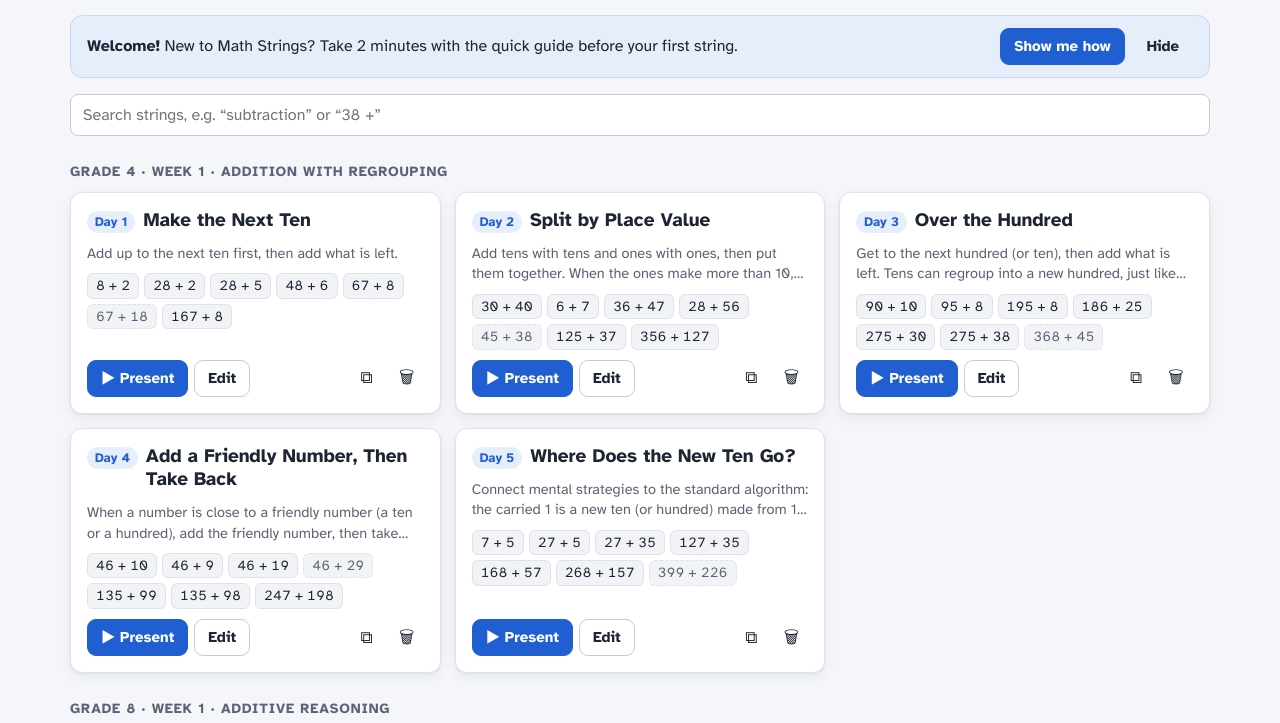
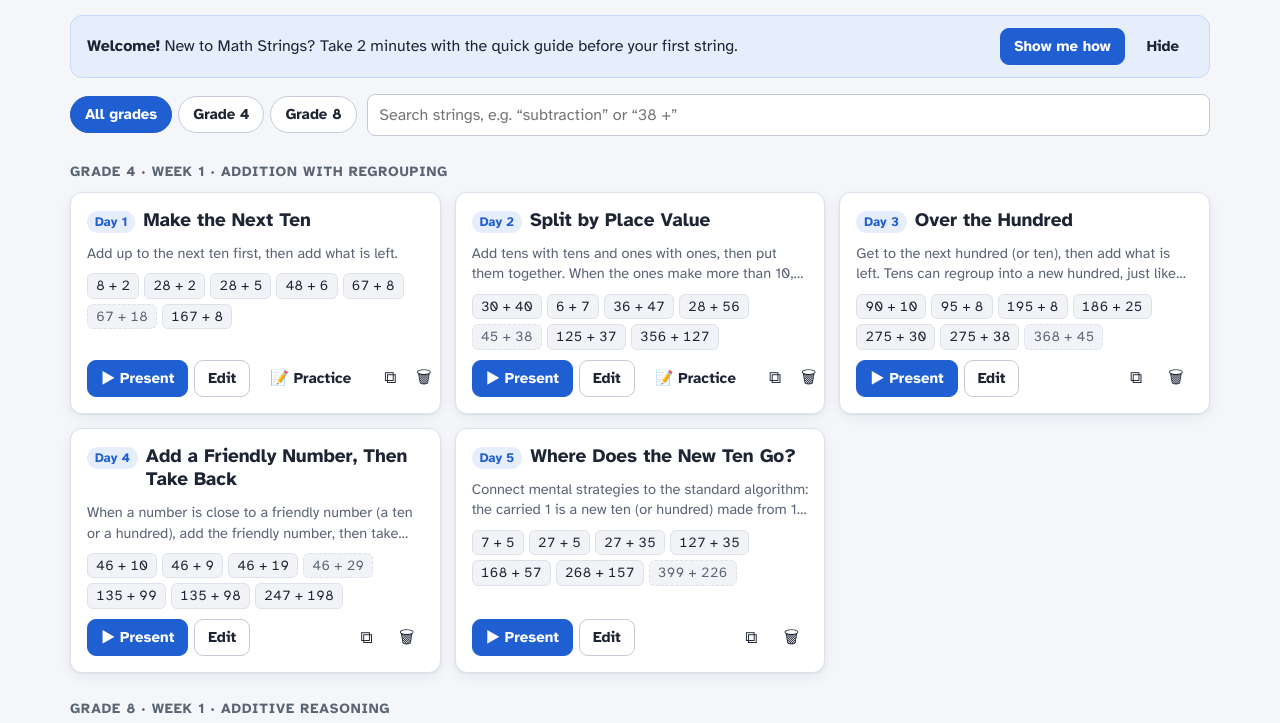
Before and after one commit to gdrutz-blip/math-strings, a plain HTML site: page index.html in a window 1280 px wide. Shown: the part 77-800 px from the top of the page. Drawn offline with Linux system fonts and the light colour scheme.

Commit message:
Grade filter (#/grade/4), printable practice cards with likely student responses, Grade 4 Days 1-2 responses
Co-Authored-By: Claude Opus 5.5 <noreply@anthropic.com>
Claude-Session: https://claude.ai/code/session_01WSUdUMjnnYPXP2eXZXjjiB

```diff
--- a/app.js
+++ b/app.js
@@ -30,7 +30,7 @@
     const o = Object.assign({ title: 'Untitled string', group: '', label: '', tool: 'numberline', strategy: '', problems: [] }, s);
     if (!o.id) o.id = slug((o.label ? o.label + '-' : '') + o.title) + '-' + uid();
     if (!TOOL[o.tool]) o.tool = 'numberline';
-    o.problems = (o.problems || []).map(p => typeof p === 'string' ? splitProblem(p) : ({ q: String(p.q || ''), a: p.a == null ? '' : String(p.a), optional: !!p.optional, notes: p.notes || '' }));
+    o.problems = (o.problems || []).map(p => typeof p === 'string' ? splitProblem(p) : ({ q: String(p.q || ''), a: p.a == null ? '' : String(p.a), optional: !!p.optional, notes: p.notes || '', ...(Array.isArray(p.responses) && p.responses.length ? { responses: p.responses } : {}) }));
     return o;
   }
   function splitProblem(line) {
@@ -112,6 +112,8 @@
     if (view === 'present' && id) return presenter(decodeURIComponent(id));
     if (view === 'quick') return presenter('__quick');
     if (view === 'start') return startPage();
+    if (view === 'practice' && id) return practicePage(decodeURIComponent(id));
+    if (view === 'grade') { gradeFilter = id ? decodeURIComponent(id) : 'all'; store.set('grade', gradeFilter); }
     if (view === 'edit' && id) return editor(decodeURIComponent(id));
     libraryView();
   }
@@ -120,10 +122,14 @@
 
   /* ================= library ================= */
   let searchText = '';
+  let gradeFilter = store.get('grade', 'all');
+  const gradeOf = s => ((s.group || '').match(/^\s*Grade\s*(\w+)/i) || [])[1] || null;
   function libraryView() {
     document.title = 'Math Strings';
     const q = searchText.toLowerCase();
-    const list = library.filter(s => !q || [s.title, s.label, s.group, s.strategy, ...s.problems.map(p => p.q)].join(' ').toLowerCase().includes(q));
+    const grades = [...new Set(library.map(gradeOf).filter(Boolean))].sort((a, b) => (parseInt(a) || 0) - (parseInt(b) || 0) || String(a).localeCompare(b));
+    if (gradeFilter !== 'all' && !grades.includes(gradeFilter)) gradeFilter = 'all';
+    const list = library.filter(s => (gradeFilter === 'all' || gradeOf(s) === gradeFilter) && (!q || [s.title, s.label, s.group, s.strategy, ...s.problems.map(p => p.q)].join(' ').toLowerCase().includes(q)));
     const groups = [];
     list.forEach(s => { const g = s.group || 'Other strings'; let G = groups.find(x => x.name === g); if (!G) groups.push(G = { name: g, items: [] }); G.items.push(s); });
     app.innerHTML = `
@@ -145,7 +151,10 @@
           </div>
         </div>
         ${store.get('welcomed', false) ? '' : `<div class="welcome"><div><b>Welcome!</b> New to Math Strings? Take 2 minutes with the quick guide before your first string.</div><div class="welcome-btns"><a class="btn primary" href="#/start" data-act="seen">Show me how</a><button class="btn ghost" data-act="dismiss">Hide</button></div></div>`}
-        <div class="searchbar"><input id="search" placeholder="Search strings, e.g. “subtraction” or “38 +”" value="${esc(searchText)}"></div>
+        <div class="searchbar">
+          ${grades.length > 1 ? `<div class="grade-chips" role="group" aria-label="Show grade">${['all', ...grades].map(g => `<button class="gchip${g === gradeFilter ? ' on' : ''}" data-act="grade" data-g="${esc(g)}">${g === 'all' ? 'All grades' : 'Grade ' + esc(g)}</button>`).join('')}</div>` : ''}
+          <input id="search" placeholder="Search strings, e.g. “subtraction” or “38 +”" value="${esc(searchText)}">
+        </div>
         <div id="groups">
           ${groups.length ? groups.map(G => `
             <div class="group-title">${esc(G.name)}</div>
@@ -169,6 +178,8 @@
       if (act === 'help') helpModal();
       if (act === 'seen') store.set('welcomed', true);
       if (act === 'dismiss') { store.set('welcomed', true); libraryView(); }
+      if (act === 'grade') { gradeFilter = b.dataset.g; store.set('grade', gradeFilter); history.replaceState(null, '', gradeFilter === 'all' ? '#/' : '#/grade/' + encodeURIComponent(gradeFilter)); libraryView(); }
+      if (act === 'practice') go('practice/' + encodeURIComponent(id));
       if (act === 'present') go('present/' + encodeURIComponent(id));
       if (act === 'edit') go('edit/' + encodeURIComponent(id));
       if (act === 'dup') { const s = findString(id); const c = normalizeString(JSON.parse(JSON.stringify(clean(s)))); c.id = slug(s.title) + '-' + uid(); c.title = s.title + ' (copy)'; c._edited = true; library.splice(library.indexOf(s) + 1, 0, c); saveLibrary(); libraryView(); toast('Duplicated'); }
@@ -186,6 +197,7 @@
       <div class="card-actions">
         <button class="btn primary" data-act="present" data-id="${esc(s.id)}">▶ Present</button>
         <button class="btn" data-act="edit" data-id="${esc(s.id)}">Edit</button>
+        ${s.problems.some(p => p.responses) ? `<button class="btn ghost" data-act="practice" data-id="${esc(s.id)}" title="Printable card of likely student responses and what to type">📝 Practice</button>` : ''}
         <span class="spacer"></span>
         ${edited ? `<button class="btn small ghost" data-act="revert" data-id="${esc(s.id)}" title="Your copy differs from the website. Click to restore the website version.">↺ site version</button>` : ''}
         <button class="icon-btn" data-act="dup" data-id="${esc(s.id)}" title="Duplicate">⧉</button>
@@ -366,6 +378,35 @@ Rules:
 - Write problems plainly: 38 + 9, 100 - 76, 3/4 + 1/3 (fractions), 1 1/2 (mixed numbers), 2^3 (exponents), 6 x 8 or 6 × 8.
 - "a" (answer) and "notes" are for me only; students never see them.
 - Mark skippable problems with "optional": true.`;
+
+  // A printable practice card: likely student responses for each problem, and exactly what to type
+  function practicePage(id) {
+    const s = findString(id);
+    if (!s) return go('');
+    document.title = 'Practice · ' + s.title;
+    app.onclick = app.oninput = app.onchange = app.onkeydown = null;
+    const toolCell = t => { const x = TOOL[t]; return x ? `<span class="pt-tool">${x.icon} ${esc(x.short || x.name)}</span>` : esc(t || ''); };
+    app.innerHTML = `
+    <div class="guide practice">
+      <div class="ed-head no-print">
+        <a class="btn ghost" href="#/">← Library</a>
+        <span style="flex:1"></span>
+        <button class="btn" onclick="window.print()">🖨 Print</button>
+        <a class="btn primary" href="#/present/${encodeURIComponent(s.id)}">▶ Present this string</a>
+      </div>
+      <h1>${s.label ? esc(s.label) + ' · ' : ''}${esc(s.title)} <span class="pt-sub">Practice card</span></h1>
+      ${s.strategy ? `<p class="lead">${esc(s.strategy)}</p>` : ''}
+      <div class="pt-how"><b>How to practise in pairs:</b> one person presents the string; the other plays the class and reads a "student says" line. The presenter records the answer (<kbd>A</kbd>), picks the tool, types what's in the last column, and presses <kbd>Enter</kbd>. Swap after a few problems. Press <b>↺</b> in the top bar to start the string fresh.</div>
+      ${s.problems.map((p, i) => `
+        <section class="panel pt-prob">
+          <div class="pt-head"><span class="pt-num">${i + 1}</span><span class="expr pt-q">${exprHTML(p.q)}</span><span class="pt-a">= ${esc(p.a)}</span>${p.optional ? '<span class="pt-opt">optional</span>' : ''}</div>
+          ${p.notes ? `<p class="pt-notes">${esc(p.notes.replace(/\s*Model:.*$/s, ''))}</p>` : ''}
+          ${p.responses ? `<table class="gtable pt-table"><tr><th>Student says</th><th>Tool</th><th>Type this</th></tr>${p.responses.map(r => `<tr class="${r.kind === 'error' ? 'pt-err' : ''}"><td>${r.kind === 'error' ? '<span class="pt-flag">mistake</span> ' : ''}“${esc(r.say)}”</td><td>${toolCell(r.tool)}</td><td>${r.type ? `<code>${esc(r.type)}</code>` : ''}${r.tip ? `<div class="pt-tip">${esc(r.tip)}</div>` : ''}</td></tr>`).join('')}</table>` : '<p class="hint">No practice responses for this problem yet.</p>'}
+        </section>`).join('')}
+      ${s.wrapUp ? `<section class="panel"><h2>Wrap-up</h2><p>${esc(s.wrapUp)}</p></section>` : ''}
+    </div>`;
+    window.scrollTo(0, 0);
+  }
 
   function startPage() {
     store.set('welcomed', true);
--- a/strings.json
+++ b/strings.json
@@ -20,38 +20,151 @@
         {
           "q": "8 + 2",
           "a": "10",
-          "notes": "Look for: a known fact. Ask: \"Hold on to this.\""
+          "notes": "Look for: a known fact. Ask: \"Hold on to this.\"",
+          "responses": [
+            {
+              "say": "I just know 8 and 2 make 10.",
+              "tool": "numberline",
+              "type": "8 +2"
+            },
+            {
+              "say": "I counted on: 9, 10.",
+              "tool": "numberline",
+              "type": "8 +1 +1"
+            }
+          ]
         },
         {
           "q": "28 + 2",
           "a": "30",
-          "notes": "Look for: \"8 and 2 make a ten.\" Ask: \"How does 8 + 2 help?\" Model: numberline 28 +2"
+          "notes": "Look for: \"8 and 2 make a ten.\" Ask: \"How does 8 + 2 help?\" Model: numberline 28 +2",
+          "responses": [
+            {
+              "say": "8 and 2 make a ten, so 20 and 10 is 30.",
+              "tool": "numberline",
+              "type": "28 +2",
+              "tip": "Click +2 and type “8 + 2 makes a ten”"
+            },
+            {
+              "say": "I counted 29, 30.",
+              "tool": "numberline",
+              "type": "28 +1 +1"
+            }
+          ]
         },
         {
           "q": "28 + 5",
           "a": "33",
-          "notes": "Look for: 28 + 2 = 30, then 3 more. Ask: \"Where did the 5 go?\" Word choice: \"I broke 5 into 2 and 3.\" Model: numberline 28 +2 +3"
+          "notes": "Look for: 28 + 2 = 30, then 3 more. Ask: \"Where did the 5 go?\" Word choice: \"I broke 5 into 2 and 3.\" Model: numberline 28 +2 +3",
+          "responses": [
+            {
+              "say": "28 plus 2 is 30, then 3 more is 33.",
+              "tool": "numberline",
+              "type": "28 +2 +3",
+              "tip": "The target strategy. Ask: where did the 5 go?"
+            },
+            {
+              "say": "I counted on 5: 29, 30, 31, 32, 33.",
+              "tool": "numberline",
+              "type": "28 +1x5",
+              "tip": "Then ask: is there a jump that gets you to a ten?"
+            },
+            {
+              "say": "I did 20 + 5 = 25, then 8 more.",
+              "tool": "split",
+              "type": "28 + 5"
+            },
+            {
+              "say": "31.",
+              "tool": "numberline",
+              "type": "28 +2 +1",
+              "kind": "error",
+              "tip": "Used only part of the 5. Ask: how much of the 5 have you used?"
+            }
+          ]
         },
         {
           "q": "48 + 6",
           "a": "54",
-          "notes": "Look for: 48 + 2 = 50, then 4 more. Ask: \"How did you know to use 2?\" Model: numberline 48 +2 +4"
+          "notes": "Look for: 48 + 2 = 50, then 4 more. Ask: \"How did you know to use 2?\" Model: numberline 48 +2 +4",
+          "responses": [
+            {
+              "say": "48 + 2 is 50, then 4 more is 54.",
+              "tool": "numberline",
+              "type": "48 +2 +4"
+            },
+            {
+              "say": "I did 48 + 6 like the last one: to the next ten first.",
+              "tool": "text",
+              "type": "48 + 6 = 48 + 2 + 4 ; = 50 + 4 ; = 54"
+            },
+            {
+              "say": "414 (wrote 4 tens and 14).",
+              "tool": "split",
+              "type": "48 + 6",
+              "kind": "error",
+              "tip": "Ask: how many tens are in 14?"
+            }
+          ]
         },
         {
           "q": "67 + 8",
           "a": "75",
-          "notes": "Look for: 67 + 3 = 70, then 5 more. Ask: \"What is the next ten after 67?\" Model: numberline 67 +3 +5"
+          "notes": "Look for: 67 + 3 = 70, then 5 more. Ask: \"What is the next ten after 67?\" Model: numberline 67 +3 +5",
+          "responses": [
+            {
+              "say": "67 + 3 is 70, then 5 more is 75.",
+              "tool": "numberline",
+              "type": "67 +3 +5"
+            },
+            {
+              "say": "I did 67 + 10 = 77, then took away 2.",
+              "tool": "numberline",
+              "type": "67 +10 -2",
+              "tip": "A Day 4 strategy. Accept it and name it."
+            }
+          ]
         },
         {
           "q": "67 + 18",
           "a": "85",
           "notes": "Look for: 67 + 3 = 70, then 15 more; or 67 + 10 + 8. Ask: \"Can the last problem help?\" Model: numberline 67 +3 +15",
-          "optional": true
+          "optional": true,
+          "responses": [
+            {
+              "say": "67 + 3 = 70, and I still had 15 left, so 85.",
+              "tool": "numberline",
+              "type": "67 +3 +15"
+            },
+            {
+              "say": "67 + 10 = 77, then 77 + 8 = 85.",
+              "tool": "numberline",
+              "type": "67 +10 +3 +5"
+            },
+            {
+              "say": "Last one was 75, plus 10 more.",
+              "tool": "numberline",
+              "type": "75 +10"
+            }
+          ]
         },
         {
           "q": "167 + 8",
           "a": "175",
-          "notes": "Look for: the same moves as 67 + 8. Ask: \"Predict before I show it. What changed?\" Model: numberline 167 +3 +5"
+          "notes": "Look for: the same moves as 67 + 8. Ask: \"Predict before I show it. What changed?\" Model: numberline 167 +3 +5",
+          "responses": [
+            {
+              "say": "Same as 67 + 8, just in the hundreds: 175.",
+              "tool": "numberline",
+              "type": "167 +3 +5",
+              "tip": "Ask: what changed? what stayed the same?"
+            },
+            {
+              "say": "I did 160 + 15.",
+              "tool": "split",
+              "type": "167 + 8"
+            }
+          ]
         }
       ]
     },
@@ -74,38 +187,151 @@
         {
           "q": "30 + 40",
           "a": "70",
-          "notes": "Look for: 3 tens + 4 tens = 7 tens. Ask: \"How many tens?\""
+          "notes": "Look for: 3 tens + 4 tens = 7 tens. Ask: \"How many tens?\"",
+          "responses": [
+            {
+              "say": "3 tens and 4 tens is 7 tens.",
+              "tool": "text",
+              "type": "30 + 40 = 3 tens + 4 tens ; = 7 tens ; = 70"
+            },
+            {
+              "say": "3 + 4 = 7, then put a zero.",
+              "tool": "text",
+              "type": "3 tens + 4 tens = 7 tens",
+              "tip": "Ask: 3 what? 4 what? Why the zero?"
+            }
+          ]
         },
         {
           "q": "6 + 7",
           "a": "13",
-          "notes": "Look for: a known fact, or 6 + 4 + 3. Ask: \"How many tens and ones is 13?\""
+          "notes": "Look for: a known fact, or 6 + 4 + 3. Ask: \"How many tens and ones is 13?\"",
+          "responses": [
+            {
+              "say": "I know 6 + 7 = 13.",
+              "tool": "split",
+              "type": "6 + 7"
+            },
+            {
+              "say": "6 + 4 = 10, then 3 more.",
+              "tool": "numberline",
+              "type": "6 +4 +3"
+            }
+          ]
         },
         {
           "q": "36 + 47",
           "a": "83",
-          "notes": "Look for: 70 + 13 = 83. Ask: \"How did the last two problems help?\" Word choice: \"13 ones is 1 ten and 3 ones.\" Model: text 36 + 47 = 30 + 40 + 6 + 7 ; = 70 + 13 ; = 83"
+          "notes": "Look for: 70 + 13 = 83. Ask: \"How did the last two problems help?\" Word choice: \"13 ones is 1 ten and 3 ones.\" Model: text 36 + 47 = 30 + 40 + 6 + 7 ; = 70 + 13 ; = 83",
+          "responses": [
+            {
+              "say": "30 + 40 = 70, 6 + 7 = 13, then 70 + 13 = 83.",
+              "tool": "split",
+              "type": "36 + 47",
+              "tip": "The target strategy"
+            },
+            {
+              "say": "I said it like the last two problems.",
+              "tool": "text",
+              "type": "36 + 47 = 30 + 40 + 6 + 7 ; = 70 + 13 ; = 83"
+            },
+            {
+              "say": "36 + 40 = 76, then 7 more.",
+              "tool": "numberline",
+              "type": "36 +40 +4 +3"
+            },
+            {
+              "say": "713 (wrote 70 and 13 side by side).",
+              "tool": "split",
+              "type": "36 + 47",
+              "kind": "error",
+              "tip": "Ask: how many tens are in 13? Where do they go?"
+            }
+          ]
         },
         {
           "q": "28 + 56",
           "a": "84",
-          "notes": "Look for: 70 + 14. Ask: \"Where does the extra ten come from?\" Model: text 28 + 56 = 20 + 50 + 8 + 6 ; = 70 + 14 ; = 84"
+          "notes": "Look for: 70 + 14. Ask: \"Where does the extra ten come from?\" Model: text 28 + 56 = 20 + 50 + 8 + 6 ; = 70 + 14 ; = 84",
+          "responses": [
+            {
+              "say": "20 + 50 = 70, 8 + 6 = 14, so 84.",
+              "tool": "split",
+              "type": "28 + 56"
+            },
+            {
+              "say": "28 + 2 = 30, then 54 more.",
+              "tool": "numberline",
+              "type": "28 +2 +54",
+              "tip": "Day 1's strategy. Ask: which was easier?"
+            },
+            {
+              "say": "74 (forgot the extra ten).",
+              "tool": "split",
+              "type": "28 + 56",
+              "kind": "error",
+              "tip": "Ask: where does the extra ten from 14 go?"
+            }
+          ]
         },
         {
           "q": "45 + 38",
           "a": "83",
           "notes": "Look for: 70 + 13, or 45 + 30 + 8 on the number line. Ask: \"Did anyone do it another way?\" Model: numberline 45 +30 +8",
-          "optional": true
+          "optional": true,
+          "responses": [
+            {
+              "say": "40 + 30 = 70, 5 + 8 = 13, so 83.",
+              "tool": "split",
+              "type": "45 + 38"
+            },
+            {
+              "say": "45 + 30 = 75, then 8 more.",
+              "tool": "numberline",
+              "type": "45 +30 +5 +3"
+            }
+          ]
         },
         {
           "q": "125 + 37",
           "a": "162",
-          "notes": "Look for: 100 + 50 + 12. Ask: \"What happens to the hundreds?\" Model: text 125 + 37 = 100 + 20 + 30 + 5 + 7 ; = 100 + 50 + 12 ; = 162"
+          "notes": "Look for: 100 + 50 + 12. Ask: \"What happens to the hundreds?\" Model: text 125 + 37 = 100 + 20 + 30 + 5 + 7 ; = 100 + 50 + 12 ; = 162",
+          "responses": [
+            {
+              "say": "100, then 20 + 30 = 50, then 5 + 7 = 12: 162.",
+              "tool": "split",
+              "type": "125 + 37"
+            },
+            {
+              "say": "125 + 30 = 155, + 7 = 162.",
+              "tool": "numberline",
+              "type": "125 +30 +5 +2"
+            }
+          ]
         },
         {
           "q": "356 + 127",
           "a": "483",
-          "notes": "Look for: 400 + 70 + 13. Ask: \"Which part makes a new ten?\" Model: text 356 + 127 = 300 + 100 + 50 + 20 + 6 + 7 ; = 400 + 70 + 13 ; = 483"
+          "notes": "Look for: 400 + 70 + 13. Ask: \"Which part makes a new ten?\" Model: text 356 + 127 = 300 + 100 + 50 + 20 + 6 + 7 ; = 400 + 70 + 13 ; = 483",
+          "responses": [
+            {
+              "say": "300 + 100, 50 + 20, 6 + 7: 400 + 70 + 13 = 483.",
+              "tool": "split",
+              "type": "356 + 127"
+            },
+            {
+              "say": "I did ones first: 13, then 70, then 400.",
+              "tool": "text",
+              "type": "6 + 7 = 13 ; 50 + 20 = 70 ; 300 + 100 = 400 ; 400 + 70 + 13 = 483"
+            },
+            {
+              "say": "473 (lost the new ten).",
+              "tool": "split",
+              "type": "356 + 127",
+              "kind": "error",
+              "tip": "Ask: which part makes a new ten?"
+            }
+          ]
         }
       ]
     },
--- a/styles.css
+++ b/styles.css
@@ -349,3 +349,27 @@ a.btn.primary { color: #fff; }
   .ov-card { break-inside: avoid; }
   .spot { background: #fff; }
 }
+
+/* grade filter */
+.grade-chips { display: flex; gap: 6px; flex-wrap: wrap; }
+.gchip { border: 1px solid var(--line-strong); background: var(--paper); border-radius: 20px; padding: 7px 14px; font-weight: 700; font-size: 15px; }
+.gchip:hover { border-color: var(--accent); }
+.gchip.on { background: var(--accent); border-color: var(--accent); color: #fff; }
+
+/* practice card */
+.practice h1 .pt-sub { font-size: 18px; color: var(--faint); font-weight: 700; margin-left: 6px; }
+.pt-how { background: var(--accent-soft); border-radius: 10px; padding: 10px 14px; margin: 0 0 14px; font-size: 15.5px; }
+.pt-prob { padding: 12px 16px; margin-bottom: 10px; }
+.pt-head { display: flex; align-items: center; gap: 12px; }
+.pt-num { width: 28px; height: 28px; border-radius: 50%; background: var(--ink); color: #fff; display: grid; place-items: center; font-weight: 700; font-size: 14px; flex: none; }
+.pt-q { font-size: 30px; }
+.pt-a { font-size: 20px; color: var(--faint); font-weight: 700; }
+.pt-opt { font-size: 12px; color: var(--soft); border: 1px dashed var(--line-strong); border-radius: 10px; padding: 1px 8px; }
+.pt-notes { color: var(--soft); font-size: 14.5px; margin: 6px 0 8px; }
+.pt-table td:first-child { font-weight: 400; white-space: normal; width: 46%; }
+.pt-table td:nth-child(2) { white-space: nowrap; width: 1%; }
+.pt-tool { font-weight: 700; color: var(--accent); }
+.pt-err td { background: #fff6f3; }
+.pt-flag { font-size: 11px; font-weight: 700; color: #fff; background: var(--back); border-radius: 8px; padding: 1px 6px; vertical-align: 2px; }
+.pt-tip { font-size: 13px; color: var(--soft); margin-top: 3px; }
+@media print { .pt-prob { break-inside: avoid; } .pt-how { background: #eef3fc; } }
```
Also changed, not shown: strings/grade-4-week-01-addition.json (+240 -14 lines), 1 other file.
